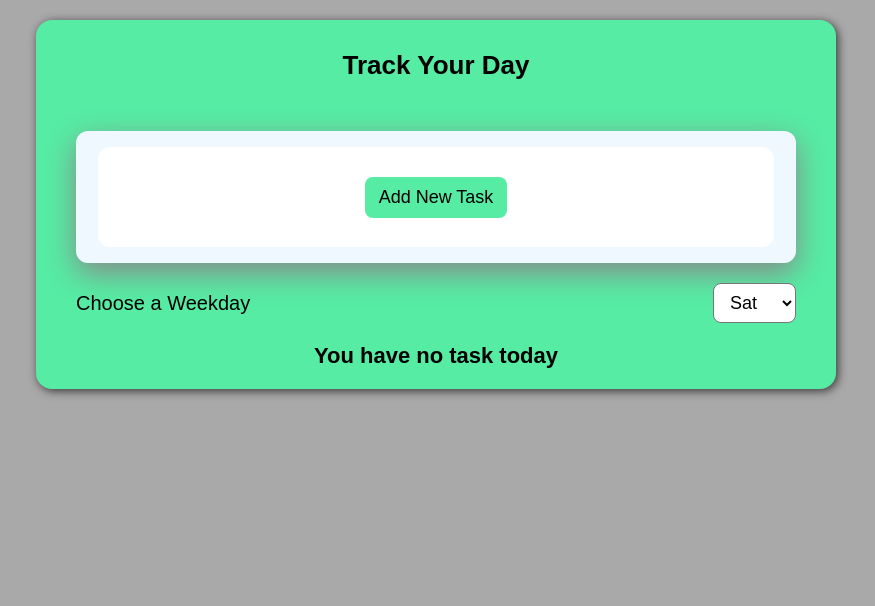
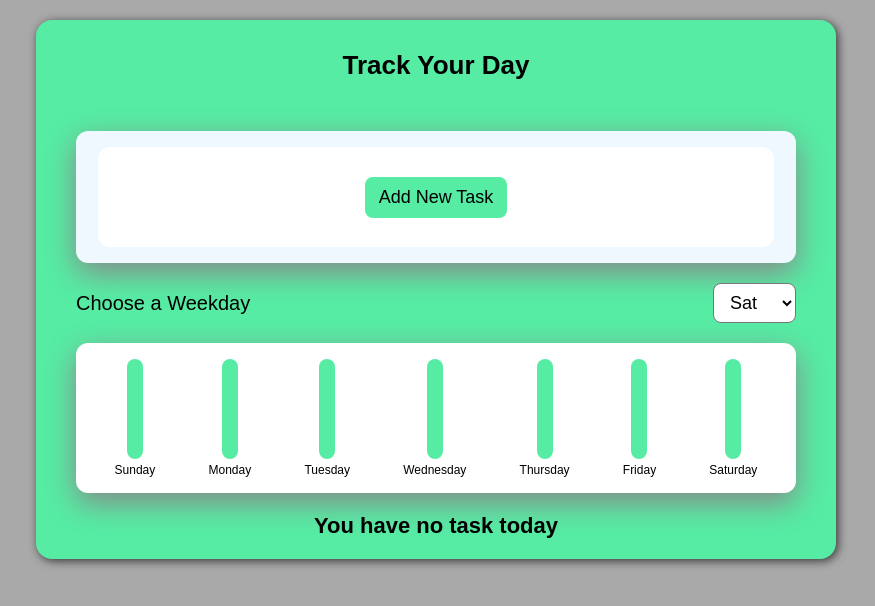
Before and after one commit to muntashir-wahid/track-your-day, a React (Create React App) app: page / in a window 1280 px wide. Shown: the top 606 px of the page, without its empty margins (204-1079 px from the left). Built offline with nearby package versions, Linux system fonts and the light colour scheme.

Commit message:
All features implemented but need to fix some bugs

```diff
--- /dev/null
+++ b/src/components/Chart/Chart.css
@@ -0,0 +1,10 @@
+.task-description__chart {
+  width: 90%;
+  padding: 1.6rem 1.2rem;
+  background-color: white;
+  margin: 2rem auto;
+  border-radius: 12px;
+  box-shadow: 0 10px 30px 0 rgb(136 136 136);
+  display: flex;
+  justify-content: space-around;
+}
--- /dev/null
+++ b/src/components/Chart/Chart.js
@@ -0,0 +1,19 @@
+import React from "react";
+import "./Chart.css";
+import ChartBar from "./ChartBar";
+
+function Chart(props) {
+  return (
+    <div className="task-description__chart">
+      {props.dataPoints.map((dataPoint) => (
+        <ChartBar
+          key={dataPoint.dayName}
+          label={dataPoint.dayName}
+          totalWorkingHour={dataPoint.totalWorkingHour}
+        />
+      ))}
+    </div>
+  );
+}
+
+export default Chart;
--- /dev/null
+++ b/src/components/Chart/ChartBar.css
@@ -0,0 +1,27 @@
+.chart-bar__container {
+  display: flex;
+  flex-direction: column;
+  align-items: center;
+  gap: .4rem;
+}
+
+.chart-bar {
+  height: 100px;
+  width: 1.6rem;
+  background-color: rgb(86, 236, 164);
+  border-radius: 12px;
+  display: flex;
+  flex-direction: column;
+  justify-content: flex-end;
+}
+
+.chart-bar__inner {
+  background-color: rgb(146, 146, 146);
+  border-radius: inherit;
+  transition: all .5s;
+}
+
+.chart-bar__label {
+  font-size: 1.2rem;
+  font-weight: 400;
+}
--- /dev/null
+++ b/src/components/Chart/ChartBar.js
@@ -0,0 +1,20 @@
+import React from "react";
+import "./ChartBar.css";
+
+function ChartBar(props) {
+  const barInnerHeight = Math.round((props.totalWorkingHour / 24) * 100) + "%";
+
+  return (
+    <div className="chart-bar__container">
+      <div className="chart-bar">
+        <div
+          className="chart-bar__inner"
+          style={{ height: barInnerHeight }}
+        ></div>
+      </div>
+      <div className="chart-bar__label">{props.label}</div>
+    </div>
+  );
+}
+
+export default ChartBar;
--- a/src/components/TaskDescription/TaskDescription.css
+++ b/src/components/TaskDescription/TaskDescription.css
@@ -7,11 +7,3 @@
   align-items: center;
   box-shadow: 0 10px 30px 0 rgb(136, 136, 136);
 }
-
-.task-description__duration {
-  background-color: rgb(86, 236, 164);
-  color: rgb(115, 115, 115);
-  box-shadow: 5px 5px 10px 0 rgb(223, 223, 223);
-  padding: .6rem .8rem;
-  border-radius: 16px;
-}
--- a/src/components/TaskDescription/TaskDescription.js
+++ b/src/components/TaskDescription/TaskDescription.js
@@ -1,18 +1,16 @@
 import React from "react";
 import TaskTime from "./TaskTime";
+import TaskDuration from "./TaskDuration";
 import "./TaskDescription.css";
 
 function TaskDescription(props) {
-  const taskDuration = (props.endTime - props.startTime) / 1000 / 60 / 60;
   return (
     <li className="task-description">
       <TaskTime startsAt={props.startTime} endsAt={props.endTime} />
       <div>
         <h4>{props.task}</h4>
       </div>
-      <div className="task-description__duration">
-        <p>{taskDuration} Hour(s)</p>
-      </div>
+      <TaskDuration taskStarts={props.startTime} taskEnds={props.endTime}/>
     </li>
   );
 }
--- /dev/null
+++ b/src/components/TaskDescription/TaskDescriptionChart.js
@@ -0,0 +1,32 @@
+import React from "react";
+import Chart from "../Chart/Chart";
+
+function TaskDescriptionChart(props) {
+  const chartDataPoints = [
+    { dayName: "Sunday", totalWorkingHour: 0 },
+    { dayName: "Monday", totalWorkingHour: 0 },
+    { dayName: "Tuesday", totalWorkingHour: 0 },
+    { dayName: "Wednesday", totalWorkingHour: 0 },
+    { dayName: "Thursday", totalWorkingHour: 0 },
+    { dayName: "Friday", totalWorkingHour: 0 },
+    { dayName: "Saturday", totalWorkingHour: 0 },
+  ];
+
+  const calcTaskDuration = (startsAt, endsAt) => {
+    const startTimeStamp = Date.parse(startsAt);
+    const endTimeStamp = Date.parse(endsAt);
+    const durationTimeStamp = endTimeStamp - startTimeStamp;
+    const durationHour = durationTimeStamp / 1000 / 60 / 60;
+    return durationHour;
+  };
+
+  // props.taskDetails.forEach(
+  //   (taskDetail) =>
+  //     (chartDataPoints[taskDetail.startTime.getDay()].totalWorkingHour +=
+  //       calcTaskDuration(taskDetail.startTime, taskDetail.endTime))
+  // );
+
+  return <Chart dataPoints={chartDataPoints} />;
+}
+
+export default TaskDescriptionChart;
--- /dev/null
+++ b/src/components/TaskDescription/TaskDuration.css
@@ -0,0 +1,12 @@
+.task-duration {
+  background-color: rgb(86, 236, 164);
+  color: rgb(115, 115, 115);
+  box-shadow: 5px 5px 10px 0 rgb(223, 223, 223);
+  padding: .6rem .8rem;
+  border-radius: 16px;
+  display: flex;
+  flex-direction: column;
+  justify-content: space-around;
+  align-items: center;
+  gap: .4rem;
+}
--- /dev/null
+++ b/src/components/TaskDescription/TaskDuration.js
@@ -0,0 +1,17 @@
+import React from "react";
+import "./TaskDuration";
+import "./TaskDuration.css";
+
+function TaskDuration(props) {
+  const totalDuration = props.taskEnds - props.taskStarts;
+  const totalHours = totalDuration / 1000 / 60 / 60;
+  const totalMinutes = (totalHours * 60) % 60;
+  return (
+    <div className="task-duration">
+      <span>{Math.trunc(totalHours)} Hour(s)</span>
+      <span>{Math.round(totalMinutes)} Minute(s)</span>
+    </div>
+  );
+}
+
+export default TaskDuration;
--- a/src/components/TaskDescription/TaskList.js
+++ b/src/components/TaskDescription/TaskList.js
@@ -2,6 +2,7 @@ import React, { useState } from "react";
 import "./TaskList.css";
 import TaskFilter from "./TaskFilter";
 import TaskDescription from "./TaskDescription";
+import TaskDescriptionChart from "./TaskDescriptionChart";
 
 function TaskList(props) {
   // Use state to hold and manipulate filtered weekday
@@ -38,6 +39,7 @@ function TaskList(props) {
         selectedWeedDayName={selectedWeedDay}
         onChangeWeedDay={changeWeedDayHandler}
       />
+      <TaskDescriptionChart taskDetails={props.taskDetailsList} />
       <ul className="task-list">{taskDescriptionContent}</ul>
     </section>
   );
```
Also changed, not shown: src/components/NewTask/TaskInputForm.js (+6 -2 lines).
